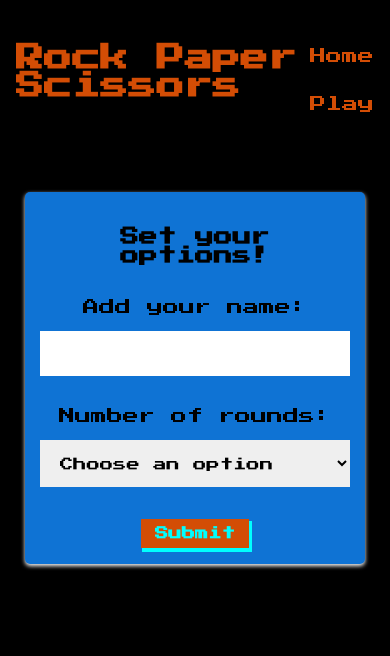
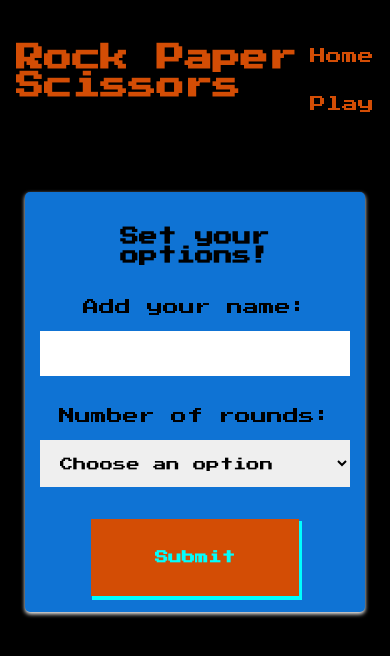
Before and after one commit to Spiritusanti/HackathonProject, a Next.js app: page /game in a window 390 px wide. Shown: the top 656 px of the page. Built offline with nearby package versions, Linux system fonts and the light colour scheme; a web font is replaced by a local one.

Commit message:
improved mobile responsiveness and added in edit name functionality to PlayerForm and game-reducer

```diff
--- a/components/game/PlayerForm.tsx
+++ b/components/game/PlayerForm.tsx
@@ -42,6 +42,10 @@ const PlayerForm: FC = () => {
         setError(false);
     }
 
+    const editNameHandler = (): void => {
+        dispatch(GameActions.editName());
+    }
+
 
     // submit Handler
     const submitHandler = (event: FormEvent<HTMLFormElement>) => {
@@ -84,7 +88,10 @@ const PlayerForm: FC = () => {
                     </select>
                 </li>
             </ul>
-            <button type="submit">Submit</button>
+            <div className={classes.button__container}>
+                <button type="submit">Submit</button>
+                {storedPlayerName !== '' && <button type="button" onClick={editNameHandler}>Edit Name</button>}
+            </div>
         </form>
     )
 }
--- a/pages/game.tsx
+++ b/pages/game.tsx
@@ -1,6 +1,5 @@
 // react/nextjs imports
 import type { NextPage } from 'next'
-import { Fragment } from 'react';
 // redux imports
 import { useSelector, useDispatch } from 'react-redux';
 import Header from '../components/header';
@@ -57,26 +56,26 @@ const Game: NextPage = () => {
     }
 
     if (isPlaying && scores.player > scores.opponent + scores.rounds) {
-        content = <Fragment>
+        content = <div className={classes.results}>
             <h1>You are victoriuos!</h1>
             <ScoreDisplay />
             <button onClick={newGame}>Play again!</button>
-        </Fragment>
+        </div>
     }
     if (isPlaying && scores.opponent > scores.player + scores.rounds) {
-        content = <Fragment>
+        content = <div className={classes.results}>
             <h1>You have been vanquished!</h1>
             <ScoreDisplay />
             <button onClick={newGame}>Play again!</button>
-        </Fragment>
+        </div>
     }
     if (isPlaying && scores.rounds === 0 && scores.player === scores.opponent) {
-        content = <Fragment>
+        content = <div className={classes.results}>
             {/* add a sudden death mode? */}
             <h1>Its a tie! Nobody wins!</h1>
             <ScoreDisplay />
             <button onClick={newGame}>Play again!</button>
-        </Fragment>
+        </div>
     }
 
     return (
--- a/redux/game-reducer.ts
+++ b/redux/game-reducer.ts
@@ -122,6 +122,9 @@ const GameSlice = createSlice({
       state.opponentMove = "";
       state.scores = { player: 0, opponent: 0, rounds: 1 };
     },
+    editName: (state) => {
+      state.playerName = "";
+    },
   },
 });
 
--- a/styles/game.module.css
+++ b/styles/game.module.css
@@ -72,6 +72,17 @@
   font-family: inherit;
 }
 
+.button__container {
+  display: flex;
+  align-items: center;
+  justify-content: center;
+  gap: 2rem;
+}
+
+.button__container button {
+  width: 100%;
+}
+
 /* scoreboard styles */
 .scoreboard {
   border: 1px solid rgb(211, 77, 5);
@@ -133,6 +144,15 @@
   flex-direction: column;
 }
 
+.results {
+  text-align: center;
+  display: flex;
+  align-items: center;
+  justify-content: center;
+  flex-direction: column;
+  gap: 1rem;
+}
+
 /*
 ===================
   media queries
@@ -159,7 +179,6 @@
   }
 }
 
-
 /* game ui*/
 @media screen and (max-width: 600px) {
   .game__cards {
@@ -170,4 +189,33 @@
   .player__input ul li {
     padding: 2rem 0;
   }
+
+  .player__input button {
+    margin-top: 2rem;
+    width: 80%;
+    padding: 1.5rem 0;
+  }
+
+  .game__fightButton button {
+    width: 80%;
+    padding: 2rem 0;
+  }
+
+  .result__display {
+    text-align: center;
+  }
+
+  .results button {
+    margin-top: 1rem;
+    width: 80%;
+    padding: 2rem 0;
+  }
+
+  .button__container {
+    flex-direction: column;
+  }
+
+  .button__container button {
+    padding: 2rem 4rem;
+  }
 }
```
